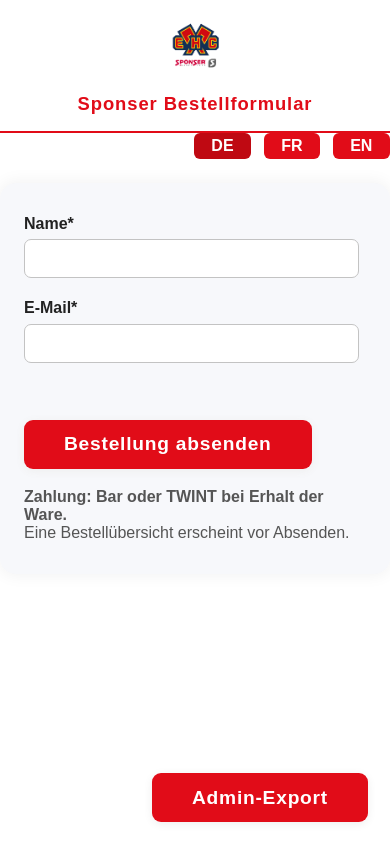
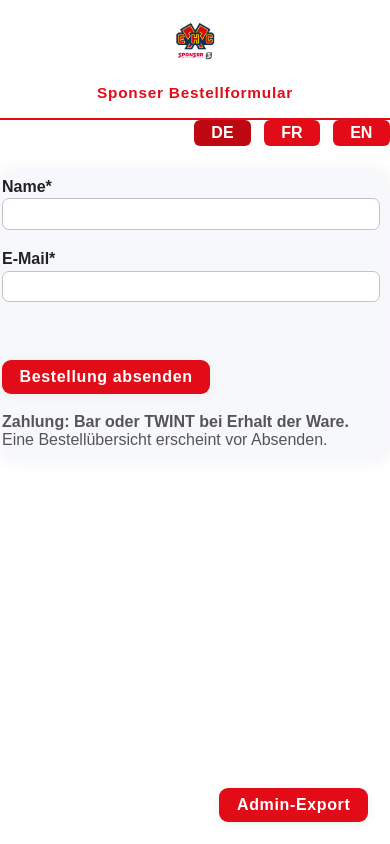
Before and after one commit to Noudi72/sponser-ehcb, a plain HTML site: page index.html in a window 390 px wide. Both pictures are taken after a click on the button "DE". Drawn offline with Linux system fonts and the light colour scheme; no server answers.

Commit message:
Add files via upload

```diff
--- a/index.html
+++ b/index.html
@@ -6,7 +6,7 @@
   <title>Sponser Bestellformular EHCB</title>
   <link rel="icon" href="EHCB Sponser icon.png">
   <style>
-    body {
+body {
   font-family: Arial, sans-serif;
   background: #fff;
   color: #222;
@@ -118,8 +118,27 @@
 .modal-btn.cancel:hover { background: #e10c18; color: #fff; }
 .modal-btn.confirm:hover { background: #a60b12; }
 
-@media (max-width: 900px) { .bestellformular { max-width: 98vw; } }
-@media (max-width: 700px) { .header-title { font-size: 1.15rem; } .header img { max-height: 53px; } .produkt-bild { width: 47px; height: 47px; } .produkt { padding: 0.9rem 0.7rem; } }
+@media (max-width: 900px) {
+  .bestellformular { max-width: 99vw; padding: 1.1rem 0.3rem; }
+}
+
+@media (max-width: 700px) {
+  .header-title { font-size: 1.1rem; }
+  .header img { max-height: 44px; }
+  .produkt-bild { width: 39px; height: 39px; }
+  .produkt { padding: 0.6rem 0.2rem; }
+  .form-row { gap: 0.15rem; }
+  input, select, textarea { font-size: 1rem; padding: 0.35rem; }
+}
+
+@media (max-width: 480px) {
+  .header-title { font-size: 0.96rem; }
+  .bestellformular { padding: 0.5rem 0.04rem 0.7rem 0.04rem; }
+  .produkt { gap: 0.3rem; }
+  .produkt-title { font-size: 1rem; }
+  .submit-btn { font-size: 1rem; padding: 0.5rem 1.1rem; }
+  .twint-img { height: 32px; }
+}
   </style>
 </head>
 <body>
```
